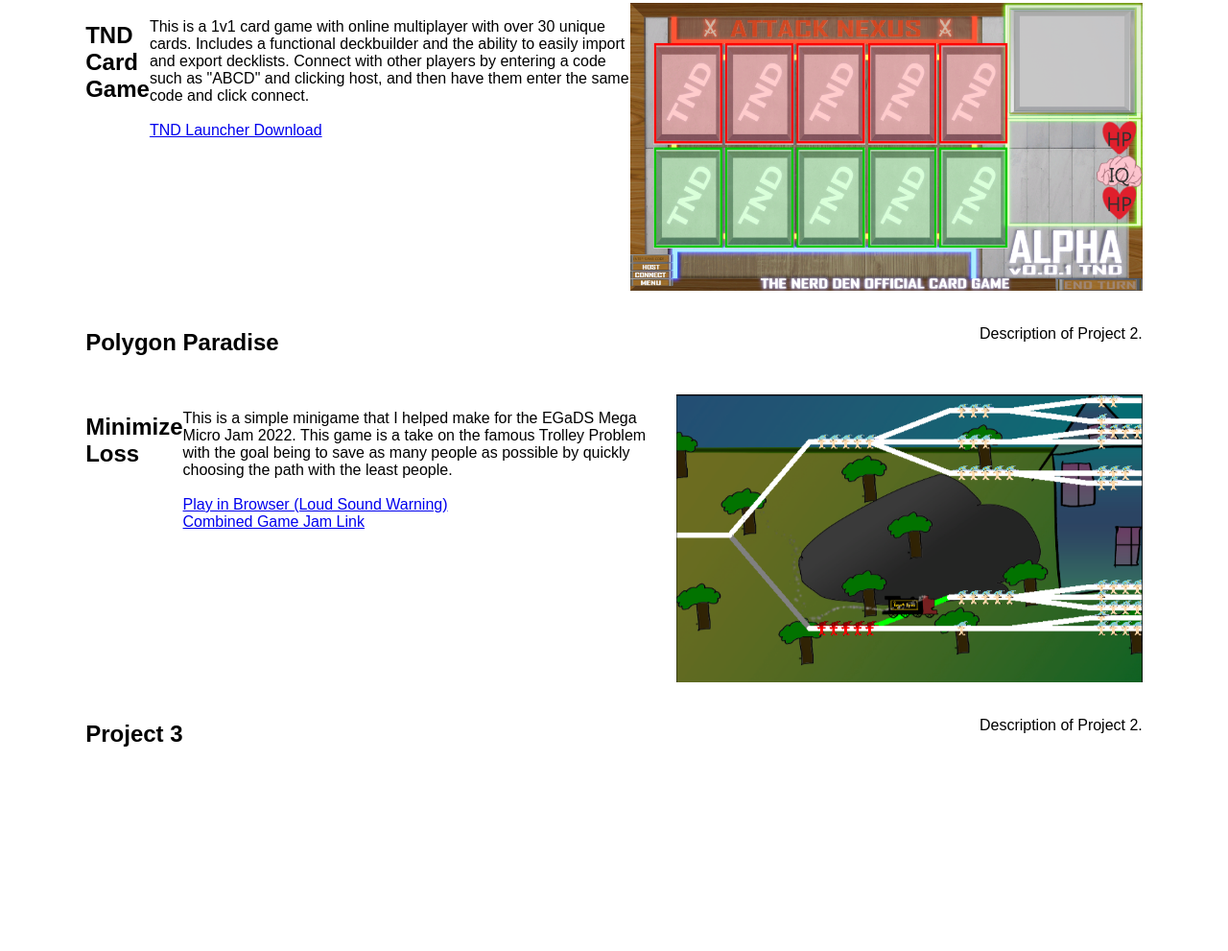
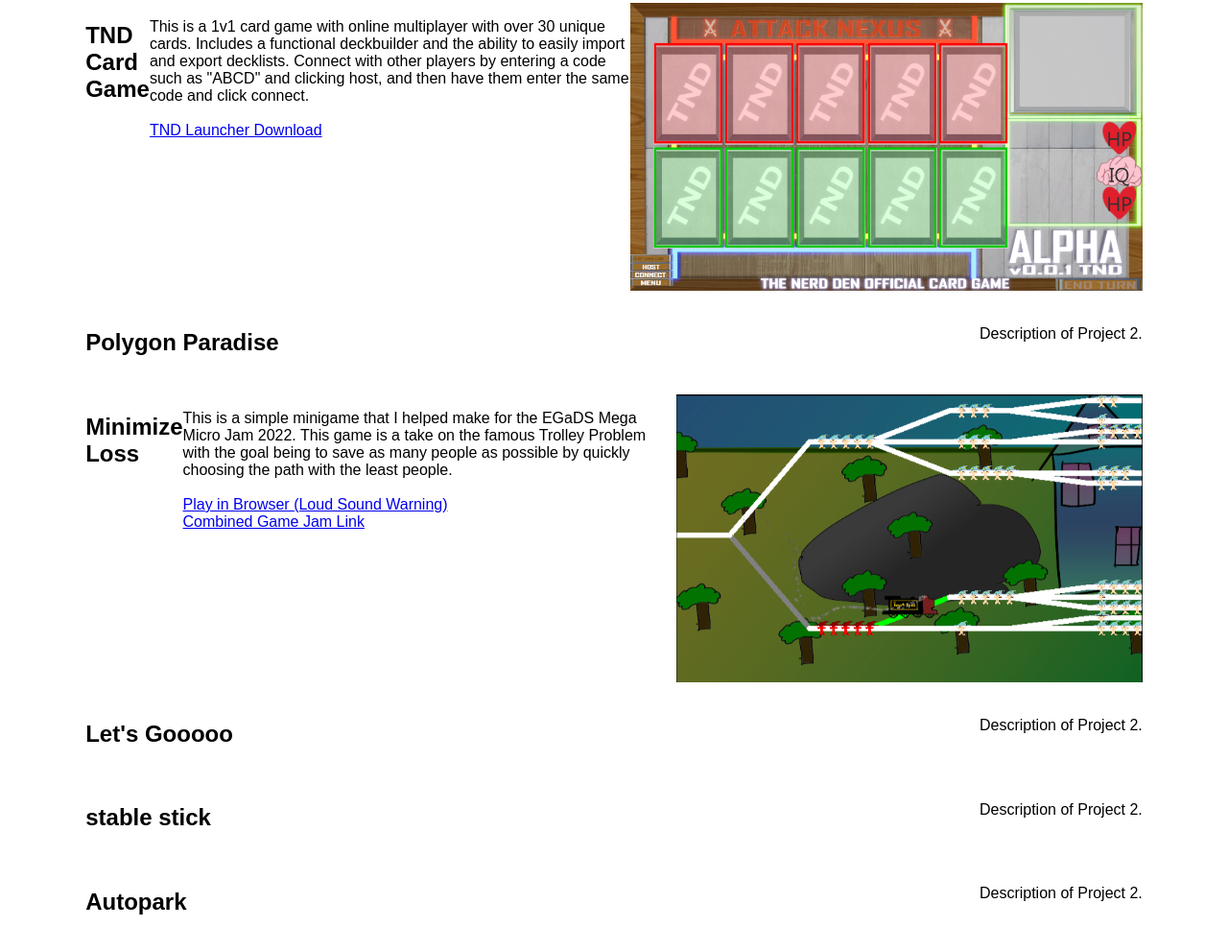
Before and after one commit to leopoldli25/leopoldli25.github.io, a plain HTML site: page index.html in a window 1280 px wide. Shown: the part 189-1180 px from the top of the page at 96% size. Before the commit the page ends 1018 px from the top, so only its background shows below. Drawn offline with Linux system fonts and the light colour scheme.

Commit message:
Update index.html

```diff
--- a/index.html
+++ b/index.html
@@ -68,8 +68,25 @@
             </p>
         </div>
         <div class="project">
-            <h2>Project 3</h2>
-            <p>Description of Project 2.</p>
+            <h2>Let's Gooooo</h2>
+            <p>
+                Description of Project 2.
+                <a href="https://devpost.com/software/let-s-gooooo"></a>
+            </p>
+        </div>
+        <div class="project">
+            <h2>stable stick</h2>
+            <p>
+                Description of Project 2.
+                <a href="https://devpost.com/software/b-3yo9vl"></a>
+            </p>
+        </div>
+        <div class="project">
+            <h2>Autopark</h2>
+            <p>
+                Description of Project 2.
+                <a href="https://devpost.com/software/autopark-c93d0b"></a>
+            </p>
         </div>
     </div>
 </body>
```
